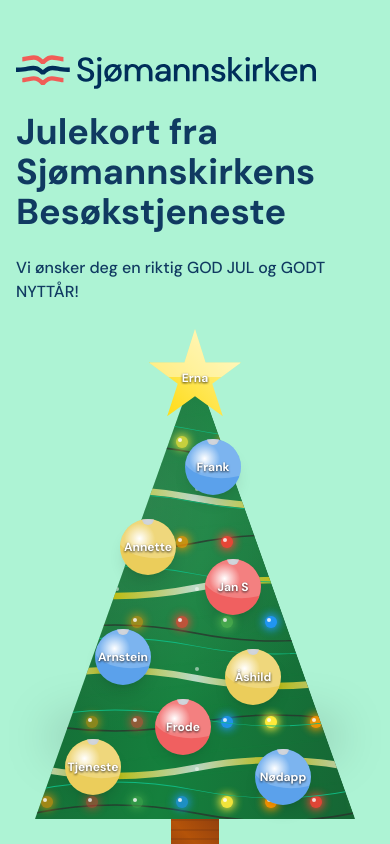
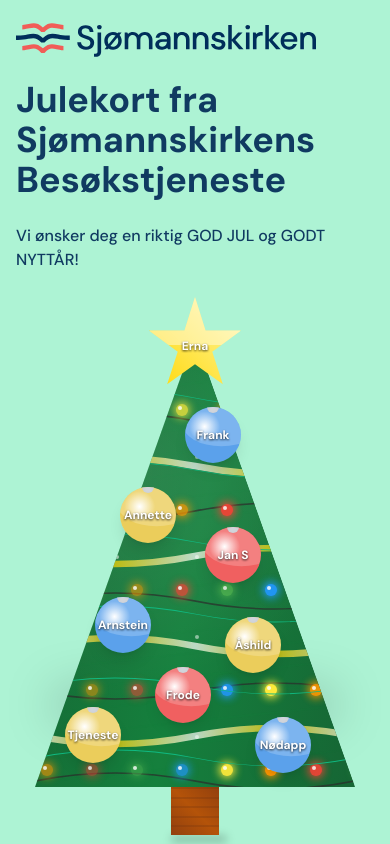
Before and after one commit to griphaugland/julekort-sjomannskirken, a Next.js app: page / in a window 390 px wide. Built offline with nearby package versions, Linux system fonts and the light colour scheme.

Commit message:
style: padding-change

```diff
--- a/src/app/page.tsx
+++ b/src/app/page.tsx
@@ -5,7 +5,7 @@ export default function Home() {
   return (
     <div className="min-h-screen sm:p-8 overflow-hidden">
       {/* Main container with max width and padding */}
-      <div className="max-w-7xl mx-auto px-4 py-8">
+      <div className="max-w-7xl mx-auto px-4 sm:py-8">
         {/* Grid container */}
         <div className="grid grid-cols-1 lg:grid-cols-2 gap-8 lg:gap-20 items-center">
           {/* Text content - centered on mobile, left on desktop */}
```
